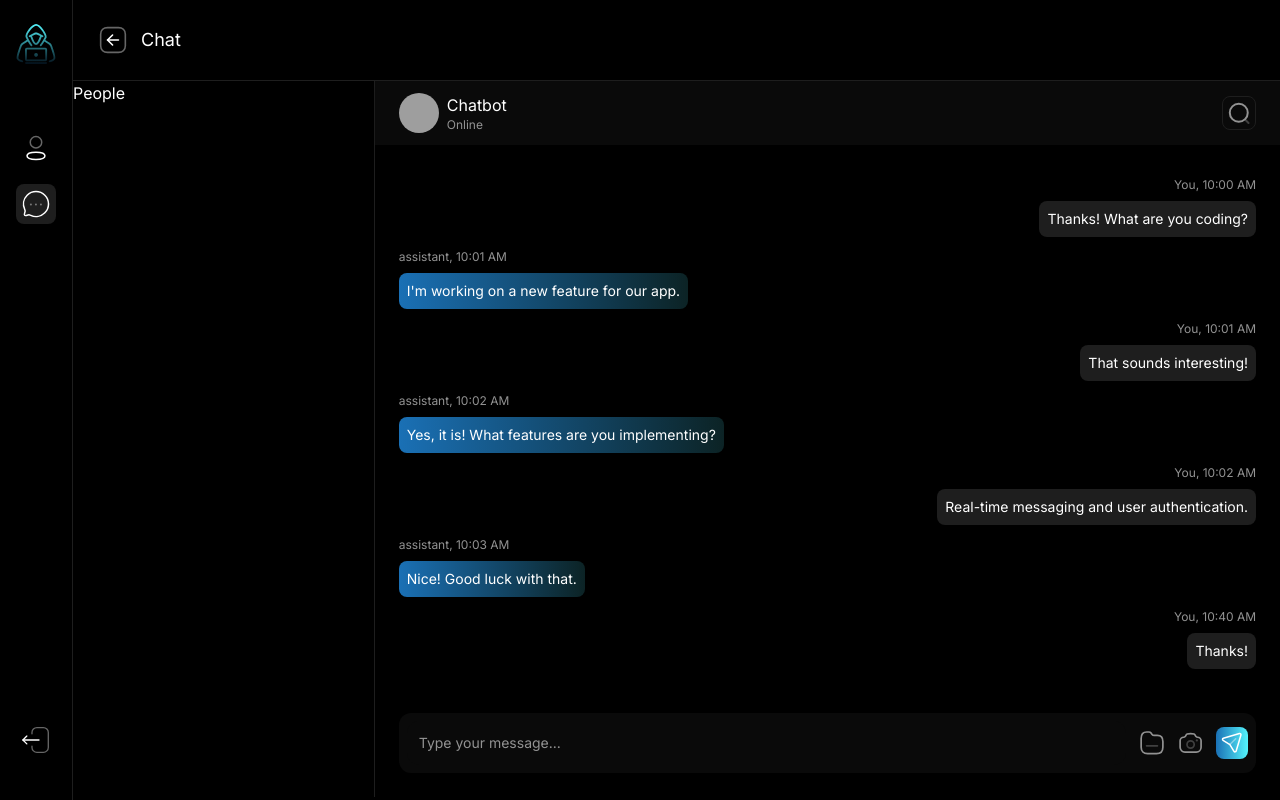
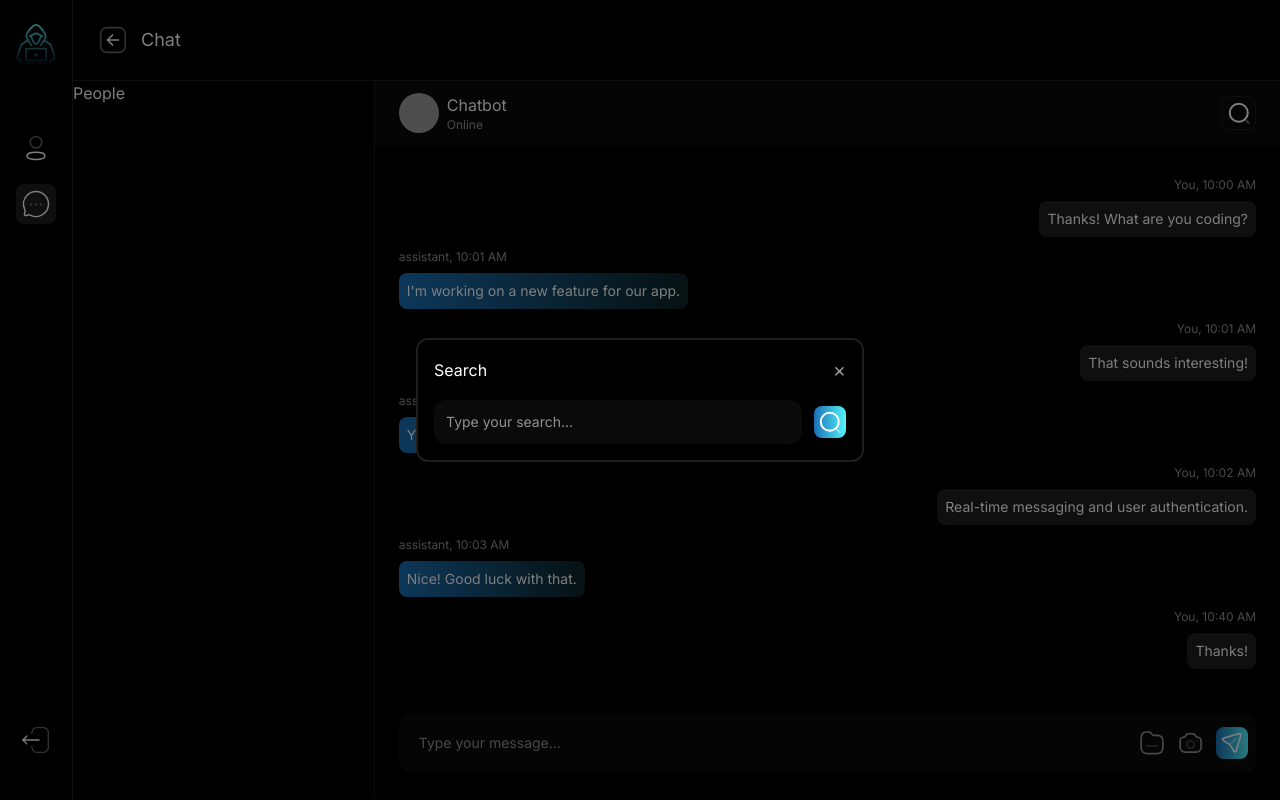
Before and after one commit to Bukharney/ChatDD, a React (Vite) app in the folder frontend/: page /chat in a window 1280 px wide. Both pictures are taken after a click on the button 1239 px from the left and 113 px from the top of the page. Built offline with nearby package versions, Linux system fonts and the light colour scheme; grey boxes are pictures that could not be loaded.

Commit message:
search modal

```diff
--- a/frontend/src/assets/Search.jsx
+++ b/frontend/src/assets/Search.jsx
@@ -13,7 +13,7 @@ const Search = ({ className }) => (
       cx="8.82491"
       cy="8.82495"
       r="6.74142"
-      stroke="#929292"
+      stroke="currentColor"
       strokeWidth="1.5"
       strokeLinecap="round"
       strokeLinejoin="round"
@@ -21,7 +21,7 @@ const Search = ({ className }) => (
     <path
       opacity="0.4"
       d="M13.5137 13.8639L16.1567 16.5"
-      stroke="#929292"
+     stroke="currentColor"
       strokeWidth="1.5"
       strokeLinecap="round"
       strokeLinejoin="round"
--- a/frontend/src/components/chat/ChatBox.jsx
+++ b/frontend/src/components/chat/ChatBox.jsx
@@ -4,9 +4,11 @@ import Folder from "../../assets/Folder";
 import Camera from "../../assets/Camera";
 import Send from "../../assets/Send";
 import Search from "../../assets/Search";
+import SearchModal from "../modal/search";
 
 const ChatBox = () => {
   const [messages, setMessages] = useState([]);
+  const [isSearchOpen, setIsSearchOpen] = useState(false);
   const bottomRef = useRef(null);
 
   useEffect(() => {
@@ -71,13 +73,16 @@ const ChatBox = () => {
               className="w-10 h-10 rounded-full"
             />
             <div className="flex flex-col">
-              <h2 className="text-white text-sm lg:text-base text-medium">
+              <h2 className="text-white text-sm lg:text-base font-medium">
                 Chatbot
               </h2>
               <p className="text-gray  text-2xs lg:text-xs">Online</p>
             </div>
           </div>
-          <button className=" rounded-lg p-1 flex items-center justify-center border-[1px] border-dark-gray">
+          <button
+            onClick={() => setIsSearchOpen(true)}
+            className="rounded-lg p-1 flex items-center justify-center border-[1px] border-dark-gray"
+          >
             <Search className="cursor-pointer w-6 h-6" />
           </button>
         </div>
@@ -126,7 +131,7 @@ const ChatBox = () => {
         <div className="p-2 bg-black rounded-xl flex flex-row gap-3 mt-4 items-center ">
           <input
             type="text"
-            className="w-full p-3 bg-black border-none outline-none rounded-xl text-white placeholder-gray "
+            className="w-full p-3 bg-black border-none outline-none rounded-xl text-white placeholder-gray focus:outline-none focus:ring-1 focus:ring-blue focus:border-transparent"
             placeholder="Type your message..."
           />
           <Folder className="cursor-pointer w-8 h-8" />
@@ -136,6 +141,10 @@ const ChatBox = () => {
           </button>
         </div>
       </div>
+      <SearchModal
+        isOpen={isSearchOpen}
+        onClose={() => setIsSearchOpen(false)}
+      />
     </div>
   );
 };
--- /dev/null
+++ b/frontend/src/components/modal/search.jsx
@@ -0,0 +1,43 @@
+import React, { useState } from "react";
+import Search from "../../assets/Search";
+
+const SearchModal = ({ isOpen, onClose }) => {
+  const [searchTerm, setSearchTerm] = useState("");
+
+  const handleSearch = (e) => {
+    e.preventDefault();
+    console.log("Searching for:", searchTerm);
+  };
+
+  if (!isOpen) return null;
+
+  return (
+    <div className="fixed inset-0 bg-[#000000] bg-opacity-50 flex items-center justify-center">
+      <div className="bg-[#000000] rounded-xl p-4 w-[75vw] lg:w-[35vw] border-2 border-dark-gray">
+        <div className="flex justify-between items-center mb-4">
+          <h2 className="text-white text-sm lg:text-base font-medium">Search</h2>
+          <button onClick={onClose} className="text-gray text-xl">
+            &times;
+          </button>
+        </div>
+        <form onSubmit={handleSearch} className="flex flex-row gap-3 items-center">
+          <input
+            type="text"
+            value={searchTerm}
+            onChange={(e) => setSearchTerm(e.target.value)}
+            className="w-full  text-xs lg:text-sm p-3 bg-black border-none outline-none rounded-xl text-white placeholder-gray focus:outline-none focus:ring-1 focus:ring-blue focus:border-transparent"
+            placeholder="Type your search..."
+          />
+          <button
+            type="submit"
+            className="bg-gradient-to-r from-blue to-blue-light rounded-lg p-1 flex items-center justify-center"
+          >
+            <Search className="cursor-pointer w-6 h-6 text-white" />
+          </button>
+        </form>
+      </div>
+    </div>
+  );
+};
+
+export default SearchModal;
```
